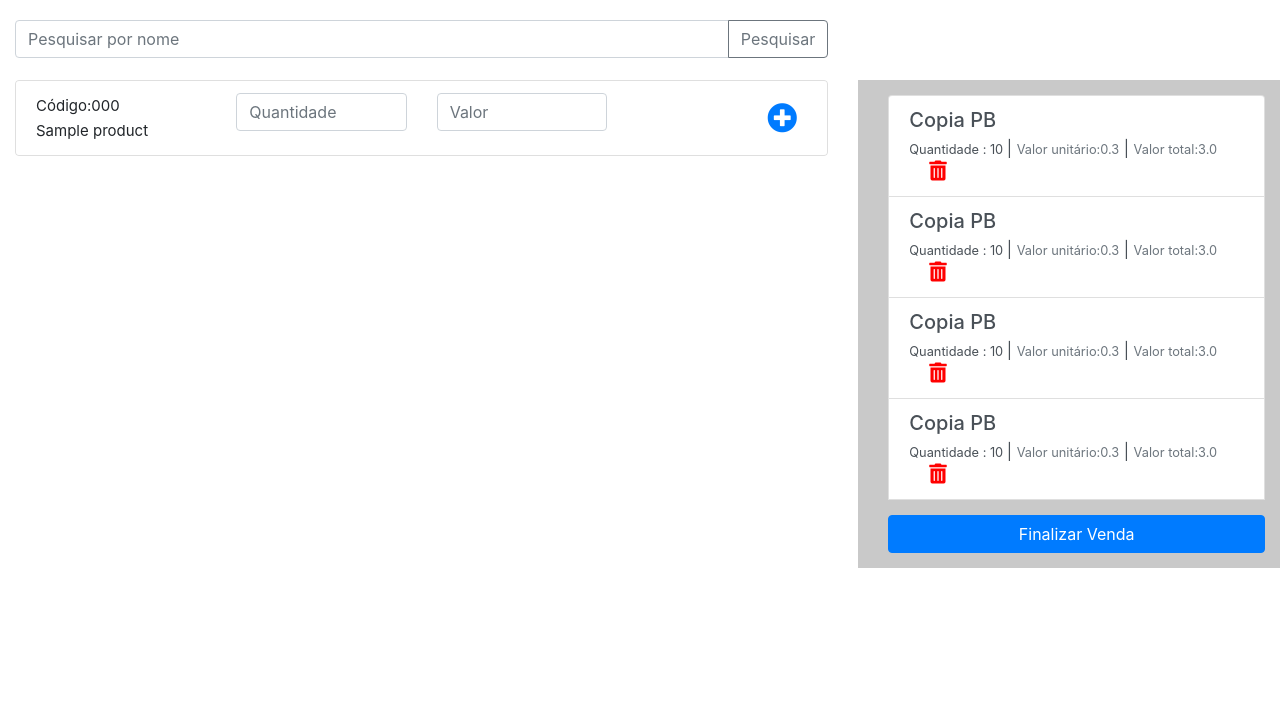
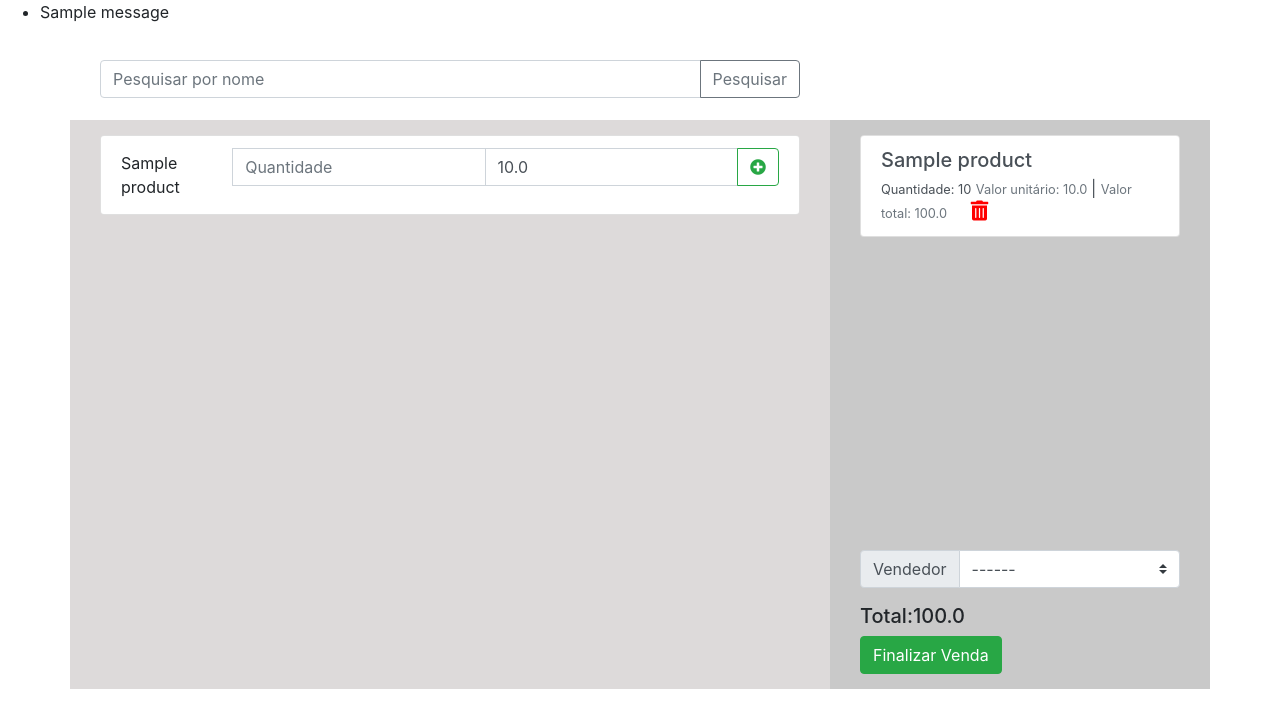
Before and after one commit to Matheus-mVilela/fast-graphic, a Django app: page /sales/ in a window 1280 px wide. Shown: the part 56-784 px from the top of the page. Run offline with Django 3.2, Linux system fonts and the light colour scheme; a user stored in the database is signed in; tables that the repository leaves empty hold one stand-in row (values such as "Sample post"); one stand-in notice (Sample message) is shown; parts of the project's set-up code (start-up, migrations or seed data) failed here and were passed over; some libraries are stand-ins or nearby versions.

Commit message:
Sale flow (#12)
* Sale flow

```diff
--- a/fastgraphic/application/forms.py
+++ b/fastgraphic/application/forms.py
@@ -3,3 +3,14 @@ from django import forms
 
 class FilterProductForm(forms.Form):
     value = forms.CharField(label='Buscar produto')
+
+
+class SaleAddProductForm(forms.Form):
+    quantity = forms.IntegerField(label='Quantidade')
+    unit_price = forms.FloatField(label='Preço')
+    product_id = forms.IntegerField()
+
+
+class SaleFinishForm(forms.Form):
+    sale_id = forms.IntegerField()
+    employee_id = forms.IntegerField()
--- a/fastgraphic/application/models.py
+++ b/fastgraphic/application/models.py
@@ -3,6 +3,7 @@ from django.contrib.auth.models import User
 from django.core import exceptions
 from django.db.models import Sum, F, FloatField, Aggregate
 from . import choices
+from datetime import datetime
 
 import core.models
 
@@ -16,6 +17,7 @@ class Employee(core.models.BaseModel):
     user = models.OneToOneField(User, on_delete=models.CASCADE)
     phone = models.CharField(max_length=20)
     role = models.CharField(max_length=20, choices=ROLE_CHOICES)
+    is_machine = models.BooleanField(default=False)
 
     def __str__(self):
         return f'{self.user.username}'
@@ -54,8 +56,9 @@ class SaleProduct(core.models.BaseModel):
         return super(SaleProduct, self).save(*args, **kwargs)
 
 
+# TODO Quando não tem nenhuma venda está dando um erro.'NoneType'
 class Sale(core.models.BaseModel):
-    employee = models.ForeignKey('Employee', on_delete=models.CASCADE)
+    employee = models.ForeignKey('Employee', on_delete=models.CASCADE,)
     discount = models.FloatField(null=True, blank=True)
     status = models.CharField(
         max_length=20,
--- a/fastgraphic/application/urls.py
+++ b/fastgraphic/application/urls.py
@@ -20,4 +20,19 @@ urlpatterns = [
         decorators.login_required(views.SaleCreateView.as_view()),
         name='sale-create',
     ),
+    path(
+        'sales/add/product',
+        decorators.login_required(views.SaleAddProductView.as_view()),
+        name='sale-add-product',
+    ),
+    path(
+        'sales/delete/product/<str:id_sale_product>/',
+        decorators.login_required(views.SaleDeleteProductView.as_view()),
+        name='sale-delete-product',
+    ),
+    path(
+        'sales/finish',
+        decorators.login_required(views.SaleFinishView.as_view()),
+        name='sale-finish',
+    ),
 ]
--- a/fastgraphic/application/views.py
+++ b/fastgraphic/application/views.py
@@ -1,6 +1,8 @@
+from django.contrib.auth.models import User
 from django import shortcuts, views
+from django.contrib import messages
 
-from . import services, forms
+from . import services, forms, models, choices
 
 
 class DashboardView(views.View):
@@ -23,10 +25,28 @@ class SaleCreateView(views.View):
     def get(self, request):
         form = forms.FilterProductForm()
         products = services.get_products()
+        employees = services.get_employees()
+
+        try:
+            employee = request.user.employee
+        except User.employee.RelatedObjectDoesNotExist:
+            messages.error(
+                request, 'O usuario não tem permição para executar essa ação!',
+            )
+            return shortcuts.redirect('application:dashboard')
+
+        sale = services.get_last_sale_by_employee(employee)
+
         return shortcuts.render(
             request,
             'sales/create.html',
-            context={'products': products, 'form': form},
+            context={
+                'products': products,
+                'form': form,
+                'employees': employees,
+                'sale': sale,
+                'form_finish_sale': forms.SaleFinishForm(),
+            },
         )
 
     def post(self, request):
@@ -36,8 +56,107 @@ class SaleCreateView(views.View):
 
         products = services.filter_products_by_name_or_code(form.data['value'])
         form = forms.FilterProductForm()
+
+        try:
+            employee = request.user.employee
+        except User.employee.RelatedObjectDoesNotExist:
+            messages.error(
+                request,
+                'O usuario logado nao pode adicionar produtos pois nao e funcionario.',
+            )
+            return shortcuts.redirect('application:sale-create')
+
+        sale = services.get_last_sale_by_employee(employee)
+        employees = services.get_employees()
+
         return shortcuts.render(
             request,
             'sales/create.html',
-            context={'products': products, 'form': form},
+            context={
+                'products': products,
+                'form': form,
+                'sale': sale,
+                'employees': employees,
+                'form_finish_sale': forms.SaleFinishForm(),
+            },
         )
+
+
+class SaleAddProductView(views.View):
+    def post(self, request):
+        form = forms.SaleAddProductForm(request.POST)
+        if not form.is_valid():
+            return shortcuts.redirect('application:sale-create')
+
+        try:
+            employee = request.user.employee
+        except User.employee.RelatedObjectDoesNotExist:
+            messages.error(
+                request,
+                'O usuario logado nao pode adicionar produtos pois nao e funcionario.',
+            )
+            return shortcuts.redirect('application:sale-create')
+
+        product = services.get_product_by_id(form.data['product_id'])
+        data = {
+            'product': product,
+            'quantity': int(form.data['quantity']),
+            'unit_price': float(form.data['unit_price']),
+        }
+
+        sale = services.get_or_create_open_sale_by_employee(employee)
+        sale = services.add_products_to_sale(sale, data)
+
+        return shortcuts.redirect('application:sale-create')
+
+
+class SaleDeleteProductView(views.View):
+    def get(self, request, id_sale_product):
+        sale_product_deleted = services.delete_sale_product_by_id(
+            id_sale_product
+        )
+
+        if not sale_product_deleted:
+            messages.warning(
+                request, f'O item de id {id_sale_product} não existe.',
+            )
+
+        return shortcuts.redirect('application:sale-create')
+
+
+class SaleFinishView(views.View):
+    def post(self, request):
+        form = forms.SaleFinishForm(request.POST)
+        if not form.is_valid():
+            messages.error(
+                request,
+                'Não foi possivel finalizar a venda. Verifique se o funcionario foi selecionado!',
+            )
+            return shortcuts.redirect('application:sale-create')
+
+        employee = services.get_employee_by_id(form.data['employee_id'])
+        if not employee:
+            messages.warning(
+                request,
+                f'O empregado com id {form.data["employee_id"]} não existe.',
+            )
+            return shortcuts.redirect('application:sale-create')
+
+        sale = services.get_sale_by_id(form.data['sale_id'])
+        if not sale:
+            messages.warning(
+                request, f'A vendo com id {form.data["sale_id"]} não existe.',
+            )
+            return shortcuts.redirect('application:sale-create')
+
+        sale_finished = services.finish_sale(sale, employee)
+        if sale_finished.status == choices.STATUS_OPEN:
+            messages.warning(
+                request, f'Falha ao finalizar a venda.',
+            )
+            return shortcuts.redirect('application:sale-create')
+
+        messages.warning(
+            request, f'A venda foi finalizada com sucesso!!!',
+        )
+        return shortcuts.redirect('application:dashboard')
--- a/fastgraphic/fastgraphic/urls.py
+++ b/fastgraphic/fastgraphic/urls.py
@@ -20,9 +20,11 @@ from django.conf.urls.static import static
 from application import urls as application_urls
 from django.conf import settings
 
+import core.views
+
 urlpatterns = [
     path('', include(application_urls)),
-    path('login/', auth_views.LoginView.as_view(), name='login'),
+    path('login/', core.views.LoginView.as_view(), name='login'),
     path('logout/', auth_views.LogoutView.as_view(), name='logout'),
     path('admin/', admin.site.urls),
 ]
--- a/fastgraphic/frontend/templates/base.html
+++ b/fastgraphic/frontend/templates/base.html
@@ -80,10 +80,25 @@
     </nav>
     {% endblock %}
 
+    <!-- BLOCK FLASH MESSAGES -->
+    {% block flash_messages %}
+    {% if messages %}
+    <ul class="messages">
+        {% for message in messages %}
+        <li {% if message.tags %} class="{{ message.tags }}" {% endif %}>{{ message }}</li>
+        {% endfor %}
+    </ul>
+    {% endif %}
+    {% endblock %}
+
+
     <!-- BLOCK CONTENT -->
-    {% block content %}
+    <div class="container">
+        {% block content %}
 
-    {% endblock %}
+        {% endblock %}
+    </div>
+
 
     <!-- BLOCK FOOTER -->
     {% block footer %}
--- a/fastgraphic/frontend/templates/sales/create.html
+++ b/fastgraphic/frontend/templates/sales/create.html
@@ -13,9 +13,18 @@
         margin-bottom: 22px;
     }
 
+    .list-products-bgc {
+        background-color: rgb(221, 218, 218);
+    }
+
+    .list-sales-margin-top {
+        margin-top: 15px;
+
+    }
+
     .sale-item a i {
         font-size: 30px;
-        padding: 10px;
+        padding: 15px;
     }
 
     .sale-item span {
@@ -34,6 +43,10 @@
     }
 
     .finish-btn {
+        margin-top: 15px;
+    }
+
+    .employee-margin-top {
         margin-top: 15px;
     }
 </style>
@@ -59,20 +72,26 @@
     </div>
 </div>
 <div class="row">
-    <div class="col-8">
+    <div class="col-8 list-products-bgc">
         <div class="container">
-            <ul class="list-group overflow-auto list-sales">
+            <ul class="list-group overflow-auto list-sales-margin-top">
                 {% for product in products %}
-                <li class="list-group-item align-items-center sale-item">
-                    <div class="row ">
-                        <div class="col-sm text-xl-left"><span>Código:{{product.code}} <br> {{product.name}}</span>
+                <li class="list-group-item d-flex justify-content-between align-items-center sale-item">
+                    {{ product.name }}
+                    <form action="{% url 'application:sale-add-product' %}" method="POST" enctype="multipart/form-data">
+                        {% csrf_token %}
+                        <div class="input-group mb-3">
+                            <input type="hidden" name="product_id" value="{{ product.pk }}">
+                            <input type="number" min="0" required name="quantity" class="form-control"
+                                placeholder="Quantidade">
+                            <input type="number" required name="unit_price" class="form-control"
+                                value="{{ product.price }}" placeholder="Preço">
+                            <div class="input-group-append">
+                                <button class="btn btn-outline-success" type="submit"><i
+                                        class="fas fa-plus-circle"></i></button>
+                            </div>
                         </div>
-                        <div class="col-sm"><input type="text" class="form-control" aria-label="Small"
-                                aria-describedby="inputGroup-sizing-sm" placeholder="Quantidade"></div>
-                        <div class="col-sm"><input type="text" class="form-control" aria-label="Small"
-                                aria-describedby="inputGroup-sizing-sm" placeholder="Valor"></div>
-                        <div class="col-sm text-xl-right"><a href="#"><i class="fas fa-plus-circle"></i></a></div>
-                    </div>
+                    </form>
                 </li>
                 {% endfor %}
             </ul>
@@ -81,47 +100,38 @@
 
     <div class="col-4 sales-cart">
         <div class="container">
-            <div class="list-group">
+            <div class="list-group overflow-auto" style="height: 50vh;">
+                {% for item in sale.saleproduct_set.all %}
                 <div class="list-group-item list-group-item-action flex-column align-items-start">
                     <div class="d-flex w-100 justify-content-between">
-                        <h5 class="mb-1">Copia PB</h5>
+                        <h5 class="mb-1">{{ item.product.name }}</h5>
                     </div>
-                    <small class="mb-1">Quantidade : 10 </small>|
-                    <small class="text-muted">Valor unitário:0.3</small> |
-                    <small class="text-muted">Valor total:3.0</small>
-                    <a href=""><i class="fas fa-trash-alt delete-icon"></i></a>
+                    <small class="mb-1">Quantidade: {{ item.quantity }}</small>
+                    <small class="text-muted">Valor unitário: {{item.unit_price }} </small> |
+                    <small class="text-muted">Valor total: {{ item.total_cost }} </small>
+                    <a href="{% url 'application:sale-delete-product' item.pk %}"><i
+                            class="fas fa-trash-alt delete-icon"></i></a>
                 </div>
-                <div class="list-group-item list-group-item-action flex-column align-items-start">
-                    <div class="d-flex w-100 justify-content-between">
-                        <h5 class="mb-1">Copia PB</h5>
+                {% endfor %}
+            </div>
+            <form action="{% url 'application:sale-finish' %}" method="POST" enctype="multipart/form-data">
+                {% csrf_token %}
+                <div class="input-group mb-3 employee-margin-top">
+                    <div class="input-group-prepend">
+                        <label class="input-group-text" for="inputGroupSelect01">Vendedor</label>
                     </div>
-                    <small class="mb-1">Quantidade : 10 </small>|
-                    <small class="text-muted">Valor unitário:0.3</small> |
-                    <small class="text-muted">Valor total:3.0</small>
-                    <a href=""><i class="fas fa-trash-alt delete-icon"></i></a>
+                    <select class="custom-select" name="employee_id" id="inputGroupSelect01">
+                        <option selected disabled>------</option>
+                        {% for employee in employees %}
+                        <option value="{{employee.user.pk}}">{{employee.user.username}}</option>
+                        {% endfor%}
+                    </select>
                 </div>
-                <div class="list-group-item list-group-item-action flex-column align-items-start">
-                    <div class="d-flex w-100 justify-content-between">
-                        <h5 class="mb-1">Copia PB</h5>
-                    </div>
-                    <small class="mb-1">Quantidade : 10 </small>|
-                    <small class="text-muted">Valor unitário:0.3</small> |
-                    <small class="text-muted">Valor total:3.0</small>
-                    <a href=""><i class="fas fa-trash-alt delete-icon"></i></a>
-                </div>
-                <div class="list-group-item list-group-item-action flex-column align-items-start">
-                    <div class="d-flex w-100 justify-content-between">
-                        <h5 class="mb-1">Copia PB</h5>
-                    </div>
-                    <small class="mb-1">Quantidade : 10 </small>|
-                    <small class="text-muted">Valor unitário:0.3</small> |
-                    <small class="text-muted">Valor total:3.0</small>
-                    <a href=""><i class="fas fa-trash-alt delete-icon"></i></a>
-                </div>
-                <a class="btn btn-primary finish-btn" href="#">Finalizar Venda</a>
-            </div>
+                <h5>Total:{{sale.total_cost}}</h5>
+                <input type="hidden" name="sale_id" value="{{ sale.pk }}">
+                <button class="btn btn-success" type="submit">Finalizar Venda</button>
+            </form>
         </div>
-
     </div>
 </div>
 {%endblock%}
```
Also changed, not shown: fastgraphic/application/services.py (+63 -1 lines), fastgraphic/core/views.py (+7 -2 lines), fastgraphic/application/migrations/0003_employee_is_machine.py (added).
